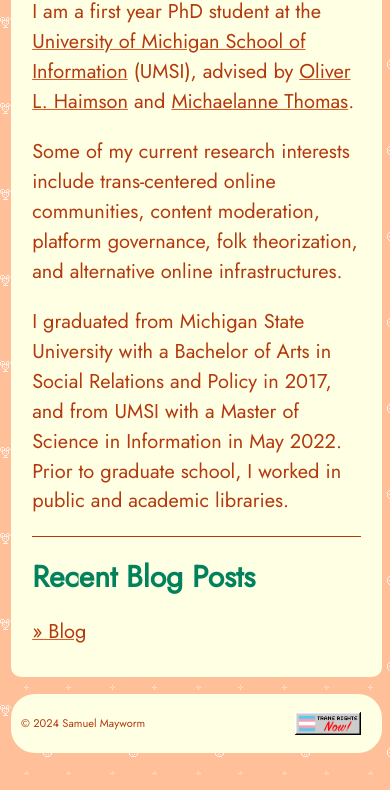
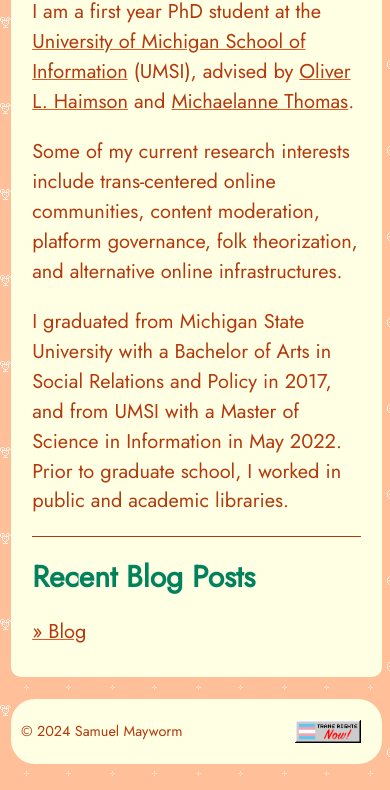
Before and after one commit to mayworms/mayworms.github.io, an Eleventy site: page src/index.md in a window 390 px wide. Shown: the part 413-1203 px from the top of the page. Built offline with nearby package versions, Linux system fonts and the light colour scheme; Eleventy itself is replaced by a stand-in of ours; files that its build step writes are made by us from their sources.

Commit message:
footer font size

```diff
--- a/public/styles/style.css
+++ b/public/styles/style.css
@@ -573,5 +573,6 @@ body {
 
     #footer {
       margin-top: 1.5em;
+      font-size: 1.3em;
     }
   }
--- a/src/styles/style.css
+++ b/src/styles/style.css
@@ -573,5 +573,6 @@ body {
 
     #footer {
       margin-top: 1.5em;
+      font-size: 1.3em;
     }
   }
```
